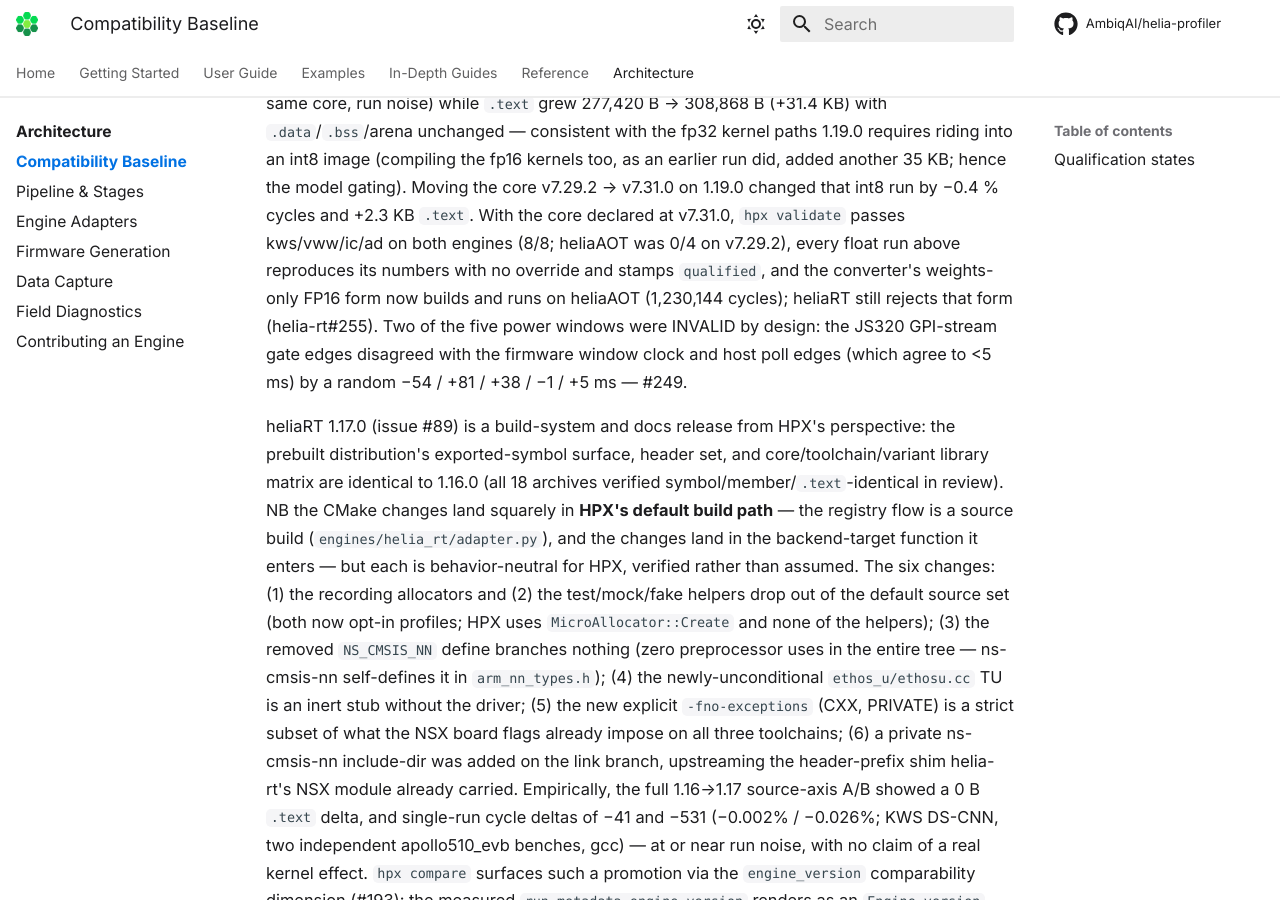
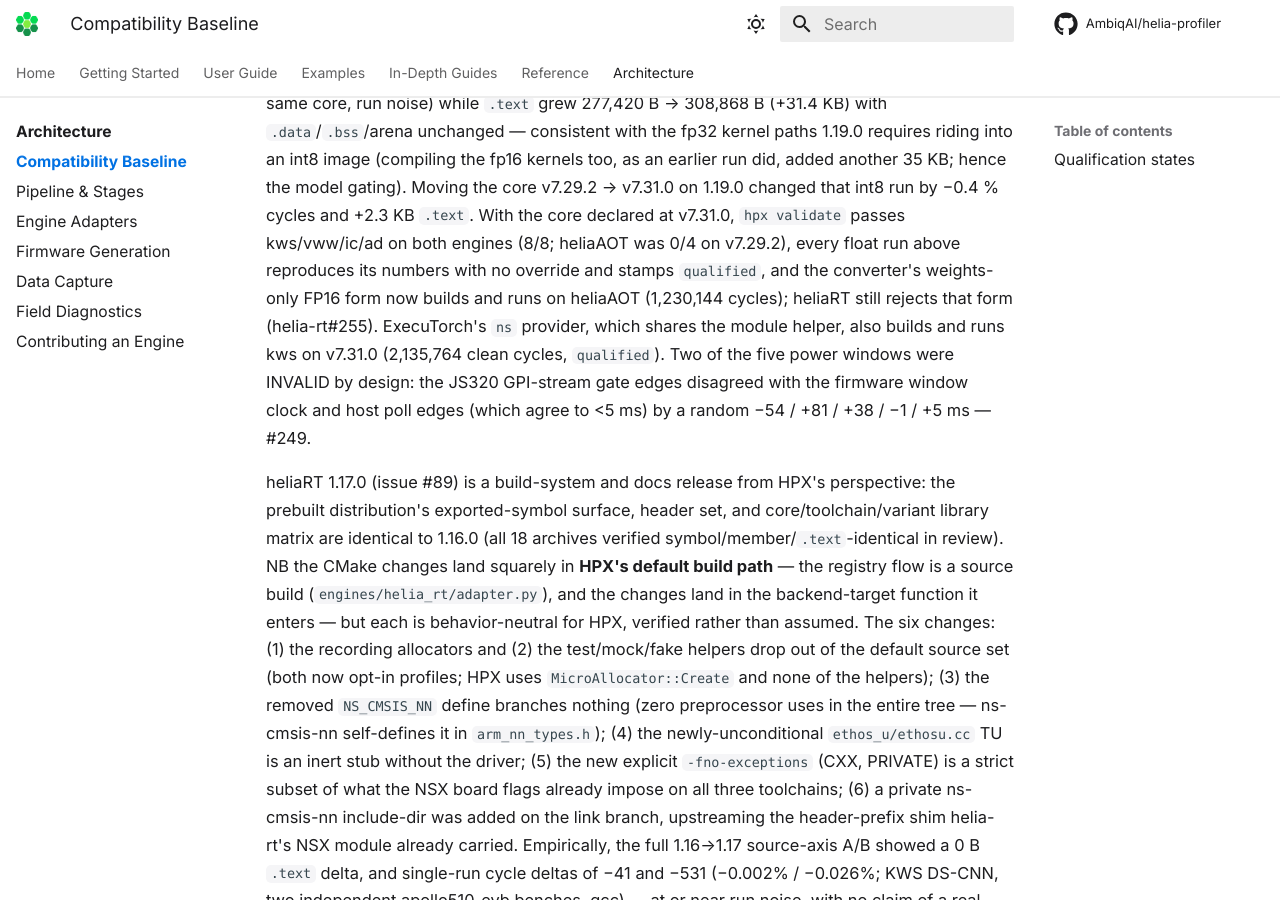
Before and after one commit to AmbiqAI/helia-profiler, an MkDocs documentation site: the page built from docs/architecture/compatibility-baseline.md, in a window 1280 px wide and 900 px high, scrolled down 2407 px. Built offline with MkDocs 1.6.1 and Material for MkDocs 9.7.7, drawn with Linux system fonts in a browser that asks for light colours; some web fonts are replaced; comment, search, counter and statistics services are not loaded.

Commit message:
docs: #246 — ExecuTorch ns provider verified on the declared v7.31.0 core

```diff
--- a/docs/architecture/compatibility-baseline.md
+++ b/docs/architecture/compatibility-baseline.md
@@ -90,7 +90,9 @@ core declared at v7.31.0, `hpx validate` passes kws/vww/ic/ad on both engines
 (8/8; heliaAOT was 0/4 on v7.29.2), every float run above reproduces its
 numbers with no override and stamps `qualified`, and the converter's
 weights-only FP16 form now builds and runs on heliaAOT (1,230,144 cycles);
-heliaRT still rejects that form (helia-rt#255). Two of the five
+heliaRT still rejects that form (helia-rt#255). ExecuTorch's `ns` provider,
+which shares the module helper, also builds and runs kws on v7.31.0
+(2,135,764 clean cycles, `qualified`). Two of the five
 power windows were INVALID by design: the JS320 GPI-stream gate edges
 disagreed with the firmware window clock and host poll edges (which agree to
 <5 ms) by a random −54 / +81 / +38 / −1 / +5 ms — #249.
```
Also changed, not shown: docs/guide/engines.md (+3 -1 lines).
